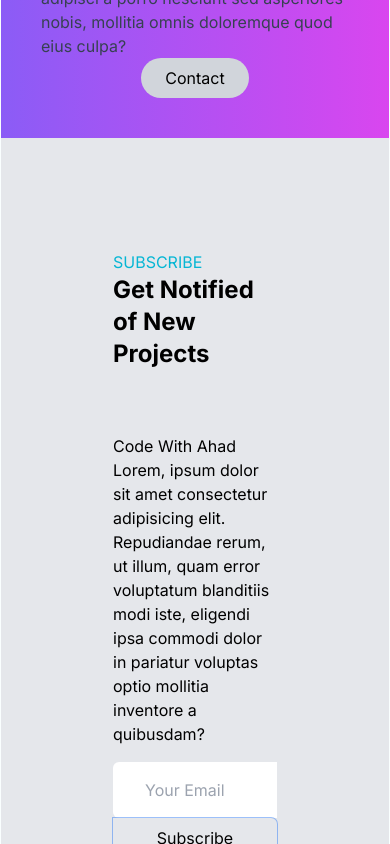
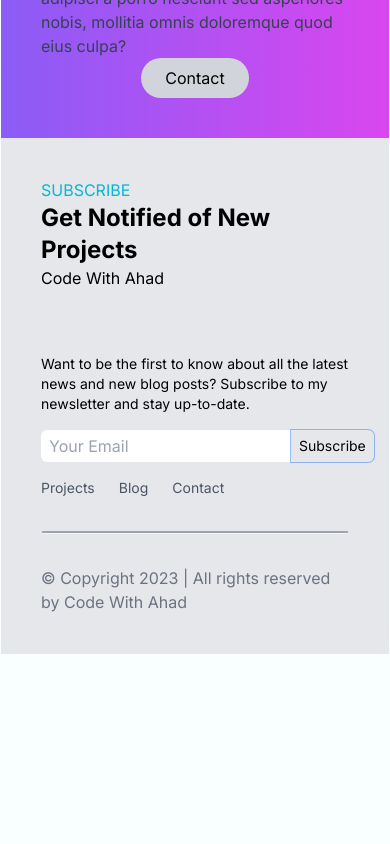
Before and after one commit to Abdulahadahmadi/codewithahad, a Next.js app: page / in a window 390 px wide. Shown: the part 6280-7124 px from the top of the page. After the commit the page ends 6935 px from the top, so only its background shows below. Built offline with nearby package versions, Linux system fonts and the light colour scheme.

Commit message:
add changes to footer and make it responsive

```diff
--- a/src/app/components/Footer.tsx
+++ b/src/app/components/Footer.tsx
@@ -1,30 +1,31 @@
 import React from 'react'
+import Link from 'next/link'
 
 const Footer = () => {
   return (
-    <div className='bg-gray-200 w-full p-28'>
+    <div className='bg-gray-200 w-full p-10 md:p-28'>
      <div className='flex flex-col md:flex-row justify-between'>
-        <div className=''>
+        <div className='mb-16'>
             <span className='text-cyan-500 uppercase mb-5'>Subscribe</span>
-            <p className='text-2xl md:text-4xl lg:text-6xl font-bold mb-16'>Get Notified of New Projects</p>
-            <span>Code With Ahad</span>
-          </div>
+            <p className='text-2xl md:text-3xl lg:text-5xl font-bold'>Get Notified of New Projects</p>
+            <span className='mt-3'>Code With Ahad</span>
+        </div>
 
           <div>
-            <p>Lorem, ipsum dolor sit amet consectetur adipisicing elit. Repudiandae rerum, ut illum, quam error<br /> voluptatum blanditiis modi iste, eligendi ipsa commodi dolor in pariatur voluptas optio mollitia inventore a quibusdam?</p>
-            <form className='flex flex-col md:flex-row mt-4'>
-              <input type="text" placeholder='Your Email' className='px-8 py-4 rounded-l-md bg-white' />
-              <button className='px-4 py-2 ring-1 text-black hover:text-white hover:bg-cyan-500 rounded-r-md'>Subscribe</button>
+            <p className='text-sm md:text-base'>Want to be the first to know about all the latest news and new blog posts? Subscribe to my newsletter and stay up-to-date.</p>
+            <form className='flex flex-row mt-4'>
+              <input type="text" placeholder='Your Email' className='px-2 py-1 md:px-8 md:py-4 rounded-l-md bg-white md:w-96' />
+              <button className='px-2 py-1 md:px-4 md:py-2 text-sm md:text-base ring-1 text-black hover:text-white hover:bg-cyan-500 rounded-r-md'>Subscribe</button>
             </form>
-            <ul className='flex flex-col md:flex-row text-gray-600 gap-6 mt-4 '>
-              <li className='hover:underline hover:cursor-pointer'>Projects</li>
-              <li className='hover:underline hover:cursor-pointer'>Blog</li>
-              <li className='hover:underline hover:cursor-pointer'>Contact</li>
+            <ul className='flex flex-row text-gray-600 gap-6 mt-4 text-sm md:text-base'>
+              <li className='hover:underline hover:cursor-pointer'><Link href='/projects'>Projects</Link></li>
+              <li className='hover:underline hover:cursor-pointer'><Link href='/blog'>Blog</Link></li>
+              <li className='hover:underline hover:cursor-pointer'><Link href='/contact'>Contact</Link></li>
             </ul>
           </div>
      </div>
       <p className='w-full bg-gray-400 h-1 rounded-xl border border-b-gray-100 my-8'></p>
-      <span className='flex justify-center text-gray-500 text-lg'>&copy; Copyright {new Date().getFullYear()} | All rights reserved by Code With Ahad</span>
+      <span className='flex justify-center items-center text-gray-500 md:text-lg'>&copy; Copyright {new Date().getFullYear()} | All rights reserved by Code With Ahad</span>
     </div>
   )
 }
```
